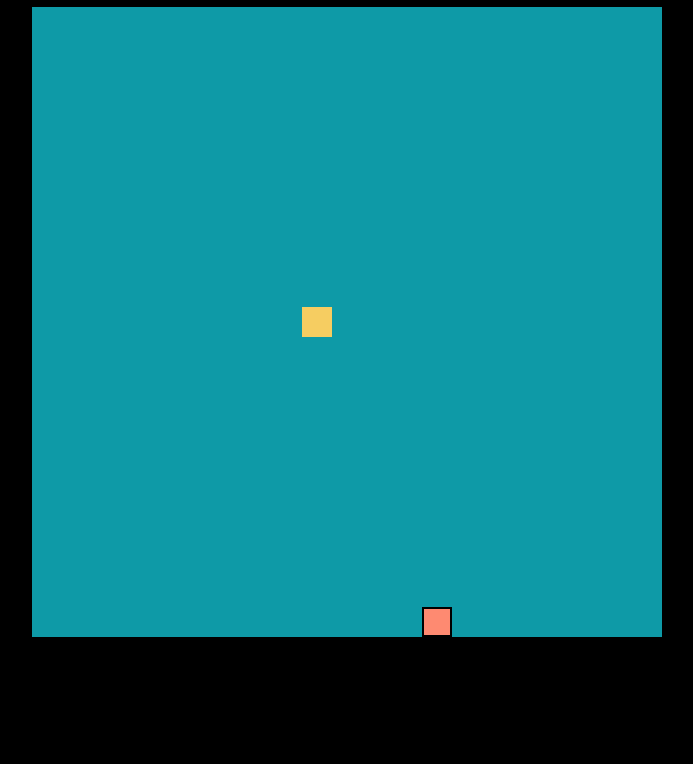
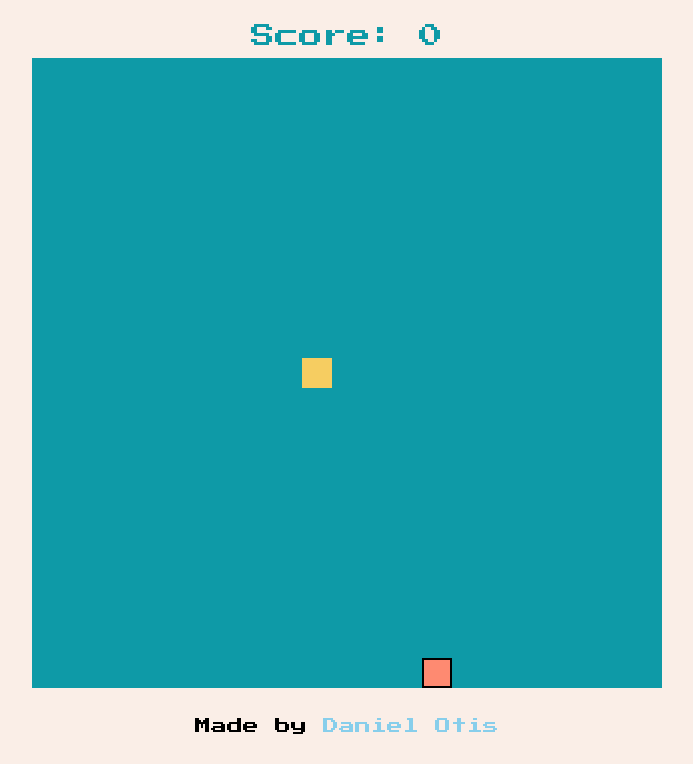
Before and after one commit to dotis90/javascript-snake-game, a plain HTML site: page index.html in a window 1280 px wide. Shown: the part 78-842 px from the top of the page, without its empty margins (293-986 px from the left). Before the commit the page ends 800 px from the top, so only its background shows below. Drawn offline with Linux system fonts and the light colour scheme.

Commit message:
Add scoring feature

```diff
--- a/game.js
+++ b/game.js
@@ -4,6 +4,7 @@ import {
   SNAKE_SPEED,
   getSnakeHead,
   snakeIntersection,
+  score,
 } from "./snake.js";
 import { update as updateFood, draw as drawFood } from "./food.js";
 import { outsideGrid } from "./grid.js";
@@ -12,6 +13,7 @@ import { gameTheme, gameOverSound } from "./sound.js";
 let lastRenderTime = 0;
 let gameOver = false;
 const gameBoard = document.getElementById("game-board");
+const scoreText = document.getElementById("score-display");
 
 const main = (currentTime) => {
   gameTheme.play();
@@ -39,6 +41,7 @@ window.requestAnimationFrame(main);
 const update = () => {
   updateSnake();
   updateFood();
+  updateDisplayScore();
   checkDeath();
 };
 
@@ -51,3 +54,7 @@ const draw = () => {
 function checkDeath() {
   gameOver = outsideGrid(getSnakeHead()) || snakeIntersection();
 }
+
+function updateDisplayScore() {
+  scoreText.innerHTML = "Score: " + String(score);
+}
--- a/index.html
+++ b/index.html
@@ -5,11 +5,18 @@
     <meta name="viewport" content="width=device-width, initial-scale=1.0" />
     <title>Snake Game</title>
 
+    <link
+      href="https://fonts.googleapis.com/css?family=Press+Start+2P"
+      rel="stylesheet"
+    />
     <link rel="stylesheet" href="styles.css" />
     <script src="/game.js" defer type="module"></script>
   </head>
 
   <body>
+    <div id="title">Snake Game</div>
+    <div id="score-display">Score: 0</div>
     <div id="game-board"></div>
+    <div id="made-by">Made by <a href="github.com/dotis90">Daniel Otis</a></div>
   </body>
 </html>
--- a/snake.js
+++ b/snake.js
@@ -4,6 +4,7 @@ import { eatSound } from "./sound.js";
 export const SNAKE_SPEED = 5;
 const snakeBody = [{ x: 10, y: 11 }];
 let newSegments = 0;
+export let score = 0;
 
 export function update() {
   addSegments();
@@ -28,6 +29,7 @@ export function draw(gameBoard) {
 
 export function expandSnake(amount) {
   eatSound.play();
+  updateScore();
   newSegments += amount;
 }
 
@@ -57,3 +59,7 @@ function addSegments() {
 
   newSegments = 0;
 }
+
+export function updateScore() {
+  score++;
+}
--- a/styles.css
+++ b/styles.css
@@ -1,22 +1,39 @@
 body {
-  height: 100vh;
-  width: 100vw;
+  font-family: "Press Start 2P", cursive;
+  /* height: 100vh;
+  width: 100vw; */
   display: flex;
   justify-content: center;
+  flex-direction: column;
   align-items: center;
   margin: 0;
-  background-color: black;
+  background-color: #faeee7;
 }
 
 #game-board {
   background-color: #0e9aa7;
-  /* width: 100vmin; */
-  /* height: 100vmin; */
+  /* width: 100vmin;
+  height: 100vmin; */
   width: 630px;
   height: 630px;
   display: grid;
   grid-template-rows: repeat(21, 1fr);
   grid-template-columns: repeat(21, 1fr);
+}
+
+#title {
+  font-size: 2em;
+  margin: 30px 0;
+}
+
+#score-display {
+  color: #0e9aa7;
+  font-size: 1.5em;
+  margin: 10px 0;
+}
+
+#made-by {
+  margin: 30px 0;
 }
 
 .snake {
@@ -28,3 +45,8 @@ body {
   background-color: #fe8a71;
   border: 0.25vmin solid black;
 }
+
+a {
+  color: skyblue;
+  text-decoration: none;
+}
```
